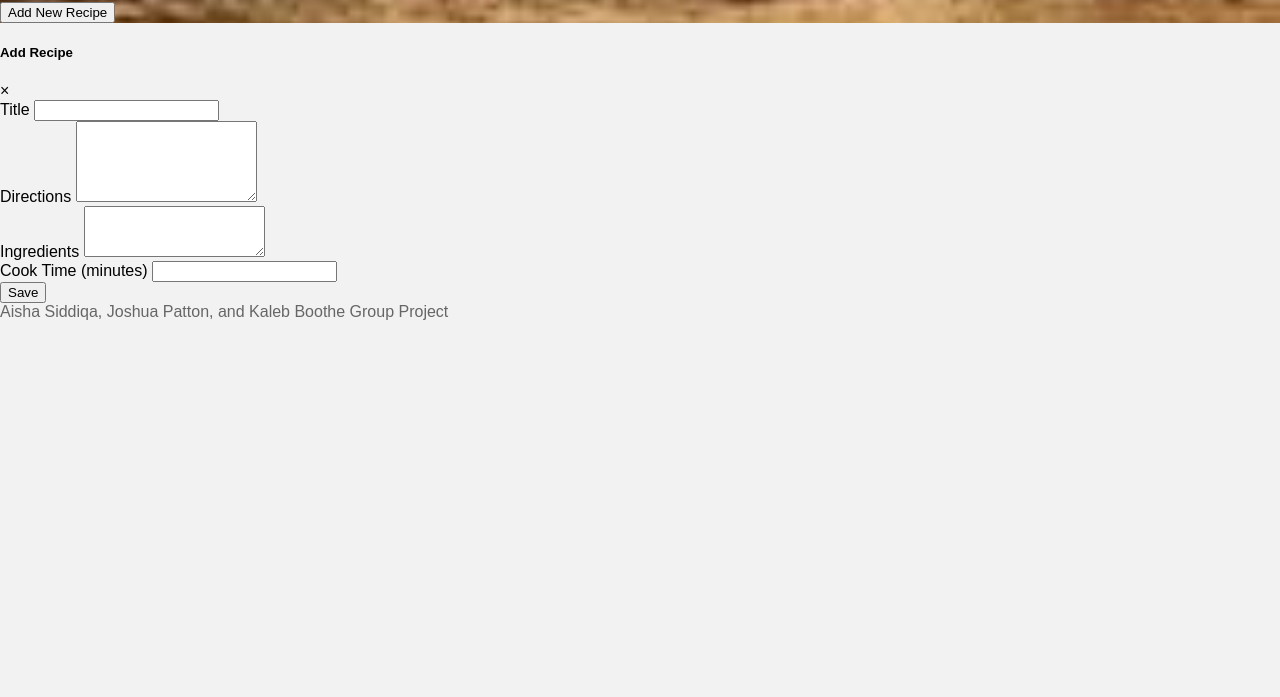
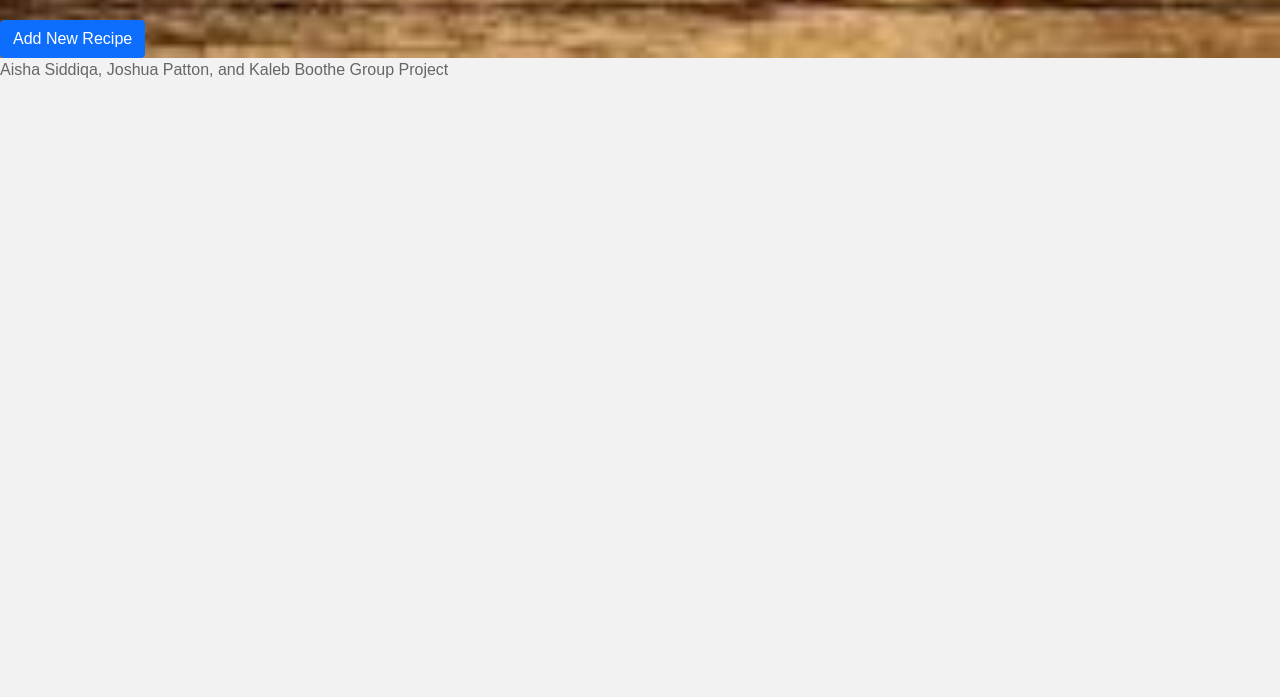
Before and after one commit to KBoothe617/Project-1, a plain HTML site: page index.html in a window 1280 px wide. Shown: the part 103-800 px from the top of the page. Drawn offline with nearby package versions, Linux system fonts and the light colour scheme; files whose address does not match are found by name.

Commit message:
revert what i changed it was wrong

```diff
--- a/index.html
+++ b/index.html
@@ -6,7 +6,7 @@
     <meta charset="UTF-8" />
     <meta name="viewport" content="width-device-width, initial-scale=1.0">
     <title>Personal Recipe Catalog</title>
-    <link href="./assets/style.css" rel="stylesheet"
+    <link href="https://cdn.jsdelivr.net/npm/bootstrap@5.0.2/dist/css/bootstrap.min.css" rel="stylesheet"
         integrity="sha384-EVSTQN3/azprG1Anm3QDgpJLIm9Nao0Yz1ztcQTwFspd3yD65VohhpuuCOmLASjC" crossorigin="anonymous">
     <!-- Your file css -->
     <link rel="stylesheet" href="./assets/style.css" />
```
